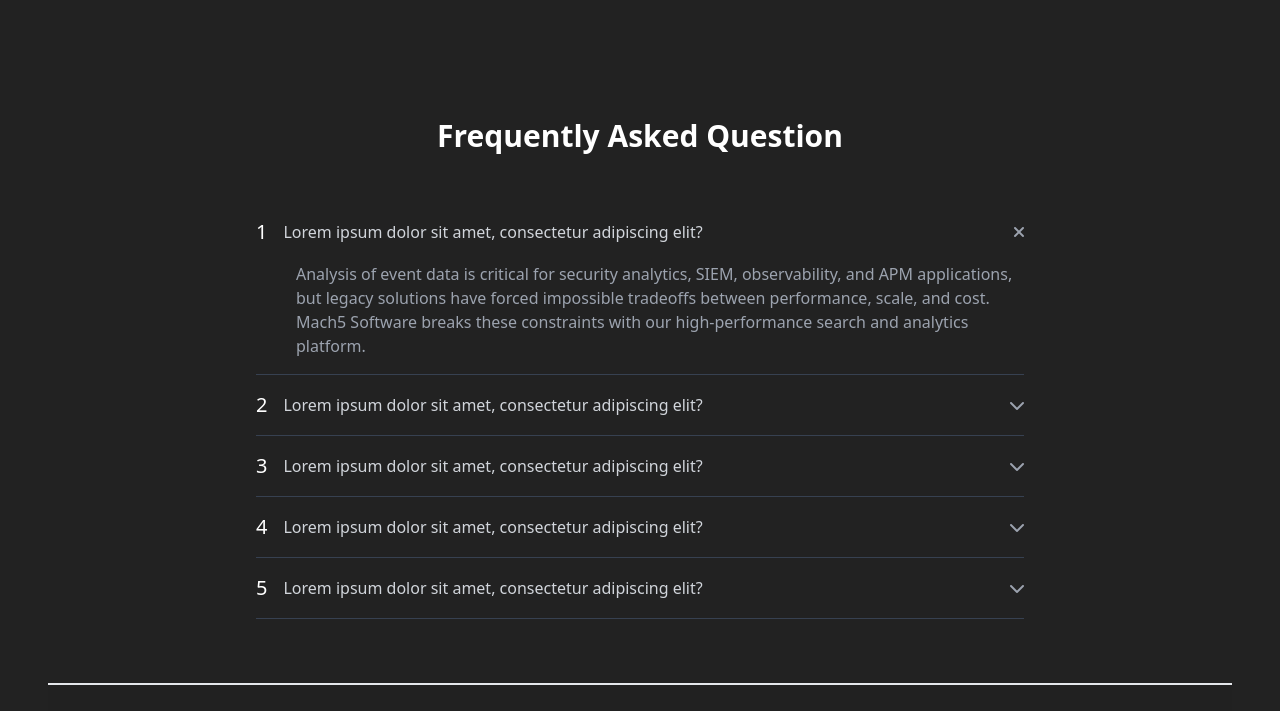
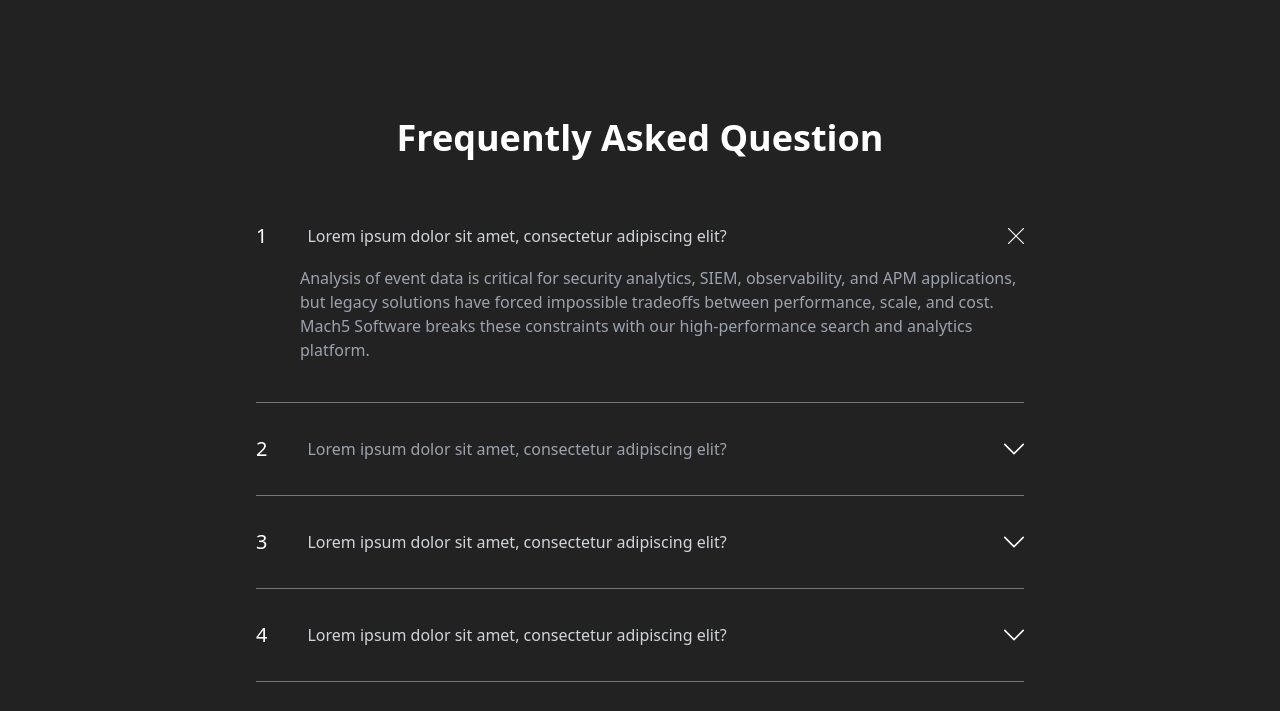
Before and after one commit to swamimalode07/Mach5, a plain HTML site: page contactus.html in a window 1280 px wide. Shown: the part 1450-2161 px from the top of the page. Drawn offline with nearby package versions, Linux system fonts and the light colour scheme.

Commit message:
improved contactus page

```diff
--- a/contactus.html
+++ b/contactus.html
@@ -244,21 +244,24 @@
     <!-- FAQ Section -->
     <section class="bg-[#222222] py-16">
         <div class="container mx-auto px-4">
-            <h2 class="text-3xl font-bold text-center mb-12">Frequently Asked Question</h2>
+            <h2 class="text-4xl font-bold text-center mb-6">Frequently Asked Question</h2>
 
             <div class="max-w-3xl mx-auto">
                 <!-- FAQ Item 1 (Open) -->
-                <div class="border-b border-gray-700 py-4">
+                <div class="border-b border-gray-100/40 py-10">
                     <div class="flex justify-between items-center cursor-pointer">
                         <div class="flex items-center">
                             <span class="text-xl font-medium mr-4">1</span>
-                            <h3 class="text-gray-300">Lorem ipsum dolor sit amet, consectetur adipiscing elit?</h3>
+                            <h3 class="text-gray-300 pl-6">Lorem ipsum dolor sit amet, consectetur adipiscing elit?</h3>
                         </div>
                         <button class="text-gray-400">
-                            <i class="fas fa-times"></i>
+                            <svg width="16" height="16" viewBox="0 0 26 26" fill="none" xmlns="http://www.w3.org/2000/svg">
+                                <path d="M1 1L25 25M25 1L1 25" stroke="#FEFEFE" stroke-width="2" stroke-linecap="round"/>
+                                </svg>
+
                         </button>
                     </div>
-                    <div class="pt-4 pl-10">
+                    <div class="pt-4 pl-11">
                         <p class="text-gray-400">
                             Analysis of event data is critical for security analytics, SIEM, observability, and APM applications, but legacy solutions have forced impossible tradeoffs between performance, scale, and cost. Mach5 Software breaks these constraints with our high-performance search and analytics platform.
                         </p>
@@ -266,50 +269,62 @@
                 </div>
 
                 <!-- FAQ Items 2-5 (Closed) -->
-                <div class="border-b border-gray-700 py-4">
+                <div class="border-b border-gray-100/40 py-8">
                     <div class="flex justify-between items-center cursor-pointer">
                         <div class="flex items-center">
                             <span class="text-xl font-medium mr-4">2</span>
-                            <h3 class="text-gray-300">Lorem ipsum dolor sit amet, consectetur adipiscing elit?</h3>
+                            <h3 class="text-gray-400 pl-6">Lorem ipsum dolor sit amet, consectetur adipiscing elit?</h3>
                         </div>
-                        <button class="text-gray-400">
-                            <i class="fas fa-chevron-down"></i>
+                        <button class="text-gray-300">
+                            <svg width="20" height="14" viewBox="0 0 26 14" fill="none" xmlns="http://www.w3.org/2000/svg">
+                                <path d="M1 1L13 13L25 1" stroke="#FEFEFE" stroke-width="2" stroke-linecap="round" stroke-linejoin="round"/>
+                                </svg>
+
                         </button>
                     </div>
                 </div>
 
-                <div class="border-b border-gray-700 py-4">
+                <div class="border-b border-gray-100/40 py-8">
                     <div class="flex justify-between items-center cursor-pointer">
                         <div class="flex items-center">
                             <span class="text-xl font-medium mr-4">3</span>
-                            <h3 class="text-gray-300">Lorem ipsum dolor sit amet, consectetur adipiscing elit?</h3>
+                            <h3 class="text-gray-300 pl-6">Lorem ipsum dolor sit amet, consectetur adipiscing elit?</h3>
                         </div>
                         <button class="text-gray-400">
-                            <i class="fas fa-chevron-down"></i>
+                            <svg width="20" height="14"  viewBox="0 0 26 14" fill="none" xmlns="http://www.w3.org/2000/svg">
+                                <path d="M1 1L13 13L25 1" stroke="#FEFEFE" stroke-width="2" stroke-linecap="round" stroke-linejoin="round"/>
+                                </svg>
+
                         </button>
                     </div>
                 </div>
 
-                <div class="border-b border-gray-700 py-4">
+                <div class="border-b border-gray-100/40 py-8">
                     <div class="flex justify-between items-center cursor-pointer">
                         <div class="flex items-center">
                             <span class="text-xl font-medium mr-4">4</span>
-                            <h3 class="text-gray-300">Lorem ipsum dolor sit amet, consectetur adipiscing elit?</h3>
+                            <h3 class="text-gray-300 pl-6">Lorem ipsum dolor sit amet, consectetur adipiscing elit?</h3>
                         </div>
                         <button class="text-gray-400">
-                            <i class="fas fa-chevron-down"></i>
+                            <svg width="20" height="14" viewBox="0 0 26 14" fill="none" xmlns="http://www.w3.org/2000/svg">
+                                <path d="M1 1L13 13L25 1" stroke="#FEFEFE" stroke-width="2" stroke-linecap="round" stroke-linejoin="round"/>
+                                </svg>
+
                         </button>
                     </div>
                 </div>
 
-                <div class="border-b border-gray-700 py-4">
+                <div class=" py-8">
                     <div class="flex justify-between items-center cursor-pointer">
                         <div class="flex items-center">
                             <span class="text-xl font-medium mr-4">5</span>
-                            <h3 class="text-gray-300">Lorem ipsum dolor sit amet, consectetur adipiscing elit?</h3>
+                            <h3 class="text-gray-300 pl-6">Lorem ipsum dolor sit amet, consectetur adipiscing elit?</h3>
                         </div>
                         <button class="text-gray-400">
-                            <i class="fas fa-chevron-down"></i>
+                            <svg width="20" height="14" viewBox="0 0 26 14" fill="none" xmlns="http://www.w3.org/2000/svg">
+                                <path d="M1 1L13 13L25 1" stroke="#FEFEFE" stroke-width="2" stroke-linecap="round" stroke-linejoin="round"/>
+                                </svg>
+
                         </button>
                     </div>
                 </div>
```
